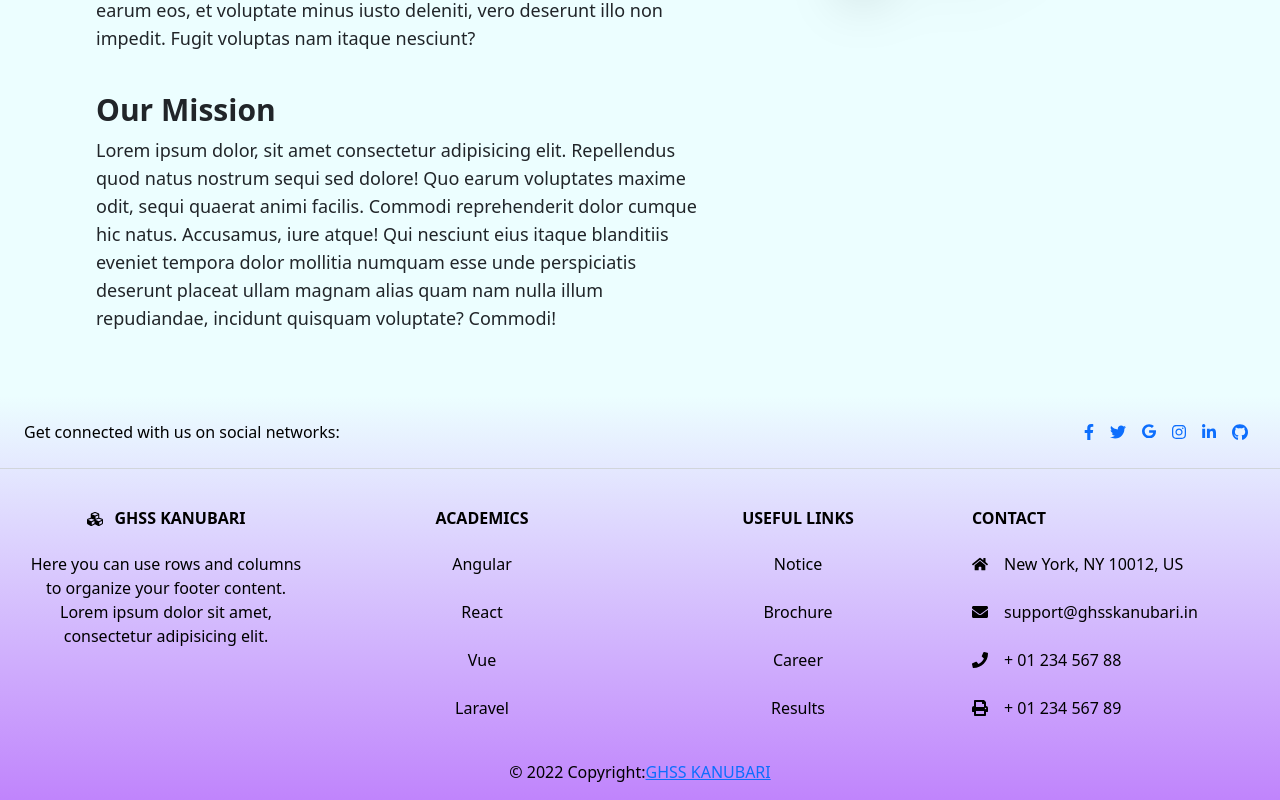
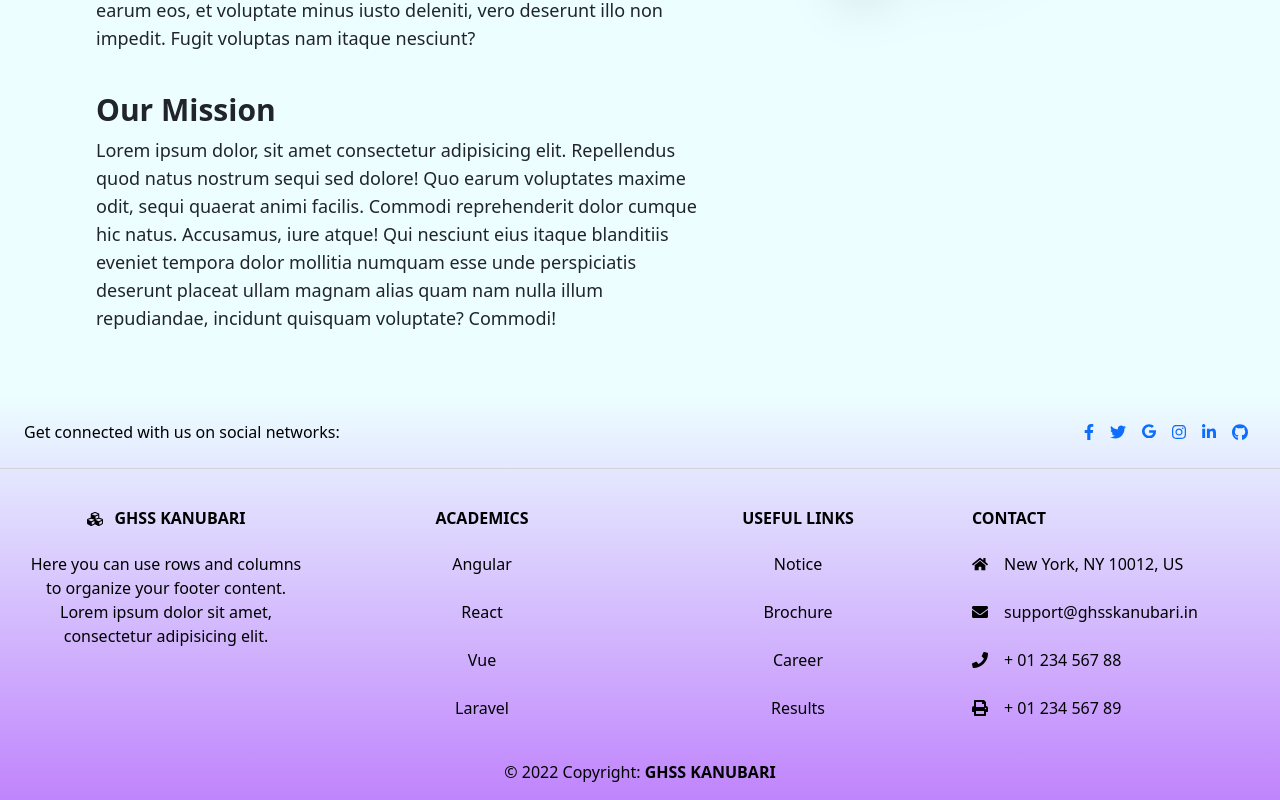
Before and after one commit to prabal-github/GHSS-Kanubari, a Next.js app: page / in a window 1280 px wide. Shown: the part 899-1699 px from the top of the page. Built offline with nearby package versions, Linux system fonts and the light colour scheme.

Commit message:
some beautiful changes

```diff
--- a/pages/index.js
+++ b/pages/index.js
@@ -287,7 +287,7 @@ export default function Home() {
 
         <div className="to-black-900 text-black h-10 align-baseline">
           <span>© 2022 Copyright:</span>
-          <Link className="text-black-900 font-semibold" href="https://tailwind-elements.com/">GHSS KANUBARI</Link>
+          <Link href="#!"><a className="text-black font-semibold no-underline"> GHSS KANUBARI</a></Link>
         </div>
       </footer>
 
```
